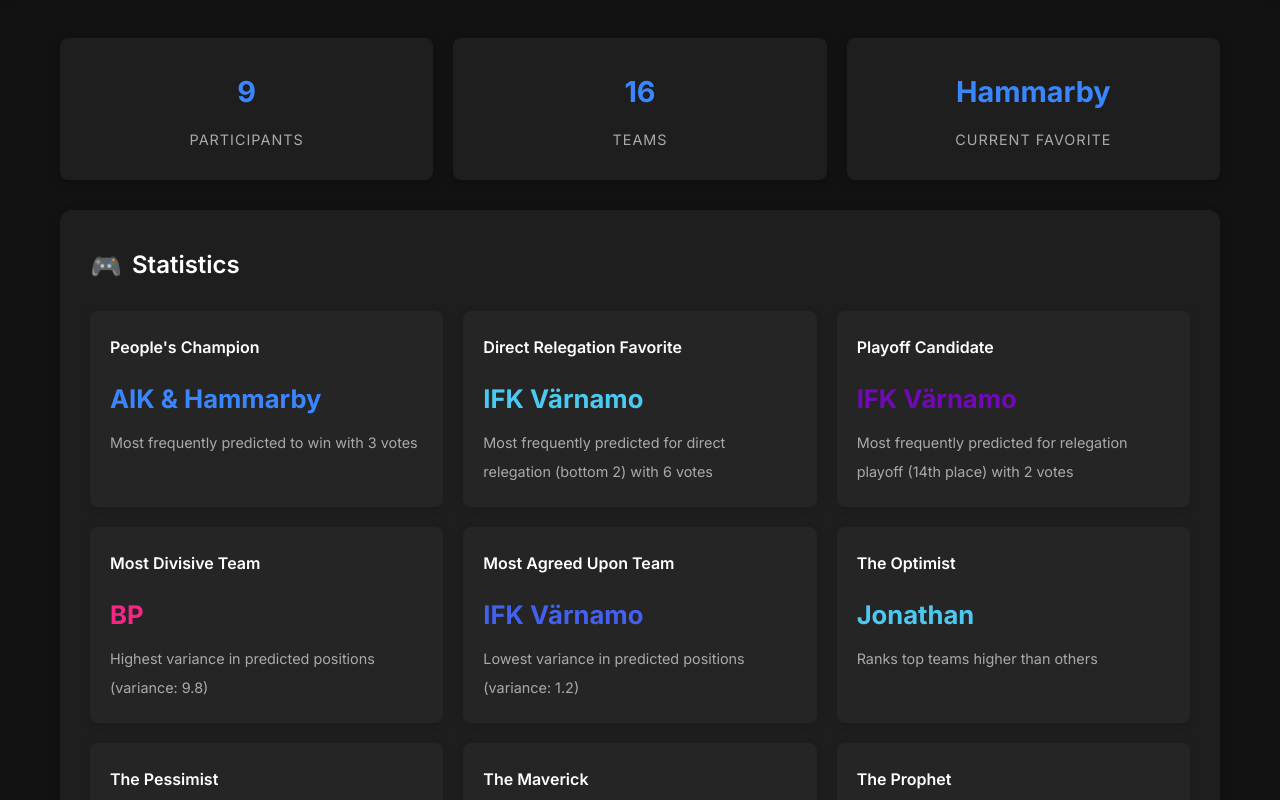
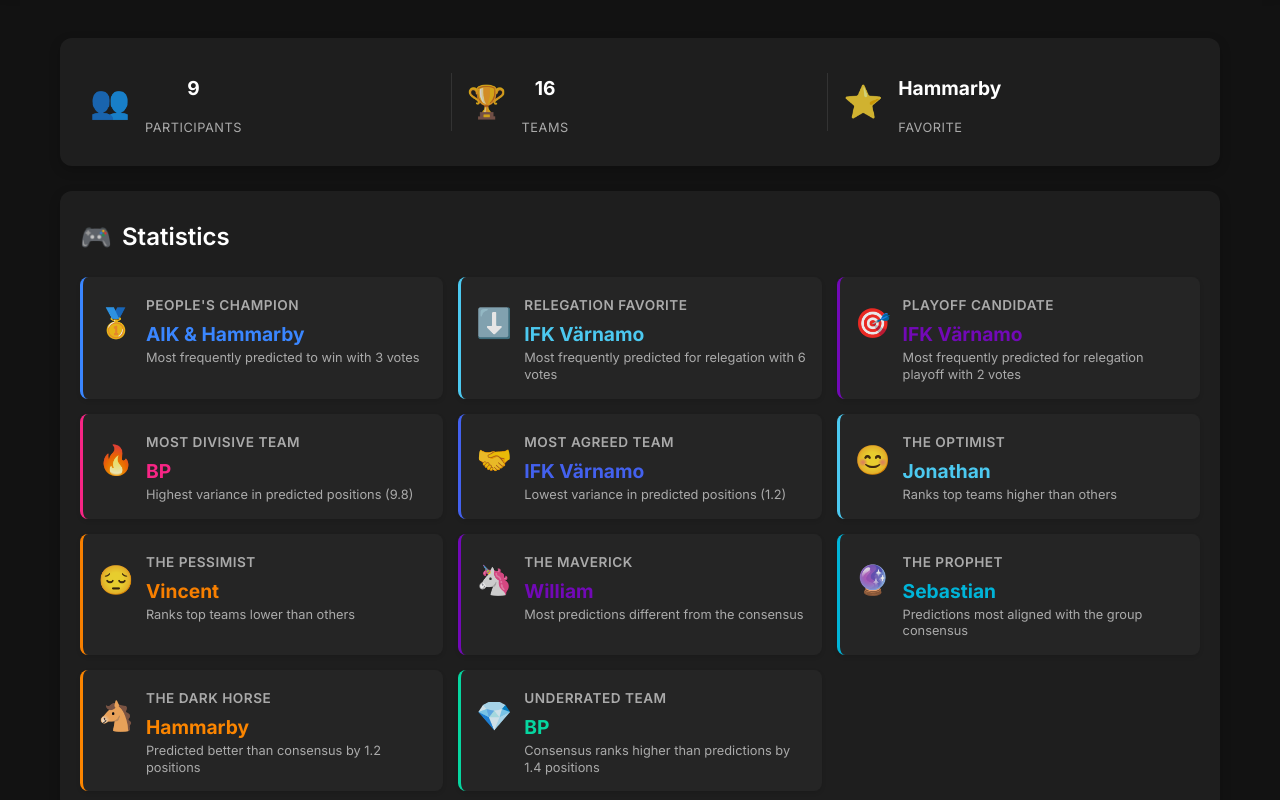
Before and after one commit to vinhed/grabbarnas-allsvenskan2025, a React (Create React App) app: page / in a window 1280 px wide. Shown: the part 260-1060 px from the top of the page. Built offline with nearby package versions, Linux system fonts and the light colour scheme; no server answers.

Commit message:
Updated styling

```diff
--- a/src/App.css
+++ b/src/App.css
@@ -724,3 +724,261 @@ tr.relegation-playoff td.team-highlight {
   overflow: hidden;
   text-overflow: ellipsis;
 }
+
+/* Add these styles to your App.css */
+
+/* Compact stats container */
+.compact-stats-container {
+  display: flex;
+  justify-content: space-between;
+  background-color: var(--bg-secondary);
+  border-radius: 12px;
+  padding: 15px;
+  margin-bottom: 25px;
+  box-shadow: 0 4px 12px rgba(0, 0, 0, 0.2);
+}
+
+.compact-stat-item {
+  display: flex;
+  align-items: center;
+  padding: 10px 15px;
+  flex: 1;
+  max-width: 33.333%;
+  position: relative;
+}
+
+.compact-stat-item:not(:last-child)::after {
+  content: '';
+  position: absolute;
+  right: 0;
+  top: 20%;
+  height: 60%;
+  width: 1px;
+  background-color: var(--border-color);
+}
+
+.stat-icon {
+  font-size: 2rem;
+  margin-right: 15px;
+  opacity: 0.8;
+  display: flex;
+  align-items: center;
+  justify-content: center;
+}
+
+.stat-content {
+  display: flex;
+  flex-direction: column;
+}
+
+.stat-value {
+  font-size: 1.2rem;
+  font-weight: 700;
+  color: var(--text-primary);
+  margin-bottom: 2px;
+  white-space: nowrap;
+  overflow: hidden;
+  text-overflow: ellipsis;
+}
+
+.stat-label {
+  color: var(--text-secondary);
+  font-size: 0.8rem;
+  text-transform: uppercase;
+  letter-spacing: 0.5px;
+}
+
+/* Responsive adjustments */
+@media (max-width: 768px) {
+  .compact-stats-container {
+    flex-direction: column;
+    padding: 10px;
+  }
+
+  .compact-stat-item {
+    max-width: 100%;
+    padding: 8px 10px;
+  }
+
+  .compact-stat-item:not(:last-child)::after {
+    width: 80%;
+    height: 1px;
+    top: auto;
+    bottom: 0;
+    right: 10%;
+  }
+
+  .stat-icon {
+    font-size: 1.5rem;
+    margin-right: 10px;
+  }
+}
+
+/* Add these styles to your App.css for the updated Fun Stats section */
+
+.compact-fun-stats-section {
+  background-color: var(--bg-secondary);
+  border-radius: 12px;
+  padding: 20px;
+  margin-bottom: 30px;
+  box-shadow: 0 4px 12px rgba(0, 0, 0, 0.2);
+}
+
+.fun-stats-grid {
+  display: grid;
+  grid-template-columns: repeat(auto-fill, minmax(300px, 1fr));
+  gap: 15px;
+  margin-top: 15px;
+}
+
+.compact-fun-stat-card {
+  display: flex;
+  align-items: flex-start;
+  background-color: var(--bg-tertiary);
+  padding: 15px;
+  border-radius: 8px;
+  box-shadow: 0 2px 4px rgba(0, 0, 0, 0.1);
+  position: relative;
+  overflow: hidden;
+  transition: transform 0.2s ease, box-shadow 0.2s ease;
+  border-left: 3px solid transparent;
+}
+
+.compact-fun-stat-card:hover {
+  transform: translateY(-2px);
+  box-shadow: 0 4px 8px rgba(0, 0, 0, 0.15);
+}
+
+.fun-stat-icon {
+  font-size: 1.8rem;
+  margin-right: 12px;
+  opacity: 0.9;
+  margin-top: 2px;
+}
+
+.fun-stat-content {
+  flex: 1;
+}
+
+.fun-stat-title {
+  font-size: 0.85rem;
+  font-weight: 600;
+  margin-bottom: 4px;
+  color: var(--text-secondary);
+  text-transform: uppercase;
+  letter-spacing: 0.5px;
+}
+
+.fun-stat-value {
+  font-size: 1.2rem;
+  font-weight: 700;
+  margin-bottom: 4px;
+  line-height: 1.2;
+}
+
+.fun-stat-description {
+  font-size: 0.8rem;
+  color: var(--text-secondary);
+  line-height: 1.3;
+}
+
+/* Apply different border colors to fun stat cards */
+.compact-fun-stat-card:nth-child(1) {
+  border-left-color: var(--accent);
+}
+.compact-fun-stat-card:nth-child(1) .fun-stat-value {
+  color: var(--accent);
+}
+
+.compact-fun-stat-card:nth-child(2) {
+  border-left-color: var(--accent2);
+}
+.compact-fun-stat-card:nth-child(2) .fun-stat-value {
+  color: var(--accent2);
+}
+
+.compact-fun-stat-card:nth-child(3) {
+  border-left-color: var(--accent3);
+}
+.compact-fun-stat-card:nth-child(3) .fun-stat-value {
+  color: var(--accent3);
+}
+
+.compact-fun-stat-card:nth-child(4) {
+  border-left-color: #f72585;
+}
+.compact-fun-stat-card:nth-child(4) .fun-stat-value {
+  color: #f72585;
+}
+
+.compact-fun-stat-card:nth-child(5) {
+  border-left-color: #4361ee;
+}
+.compact-fun-stat-card:nth-child(5) .fun-stat-value {
+  color: #4361ee;
+}
+
+.compact-fun-stat-card:nth-child(6) {
+  border-left-color: #4cc9f0;
+}
+.compact-fun-stat-card:nth-child(6) .fun-stat-value {
+  color: #4cc9f0;
+}
+
+.compact-fun-stat-card:nth-child(7) {
+  border-left-color: #f77f00;
+}
+.compact-fun-stat-card:nth-child(7) .fun-stat-value {
+  color: #f77f00;
+}
+
+.compact-fun-stat-card:nth-child(8) {
+  border-left-color: #7209b7;
+}
+.compact-fun-stat-card:nth-child(8) .fun-stat-value {
+  color: #7209b7;
+}
+
+.compact-fun-stat-card:nth-child(9) {
+  border-left-color: #00b4d8;
+}
+.compact-fun-stat-card:nth-child(9) .fun-stat-value {
+  color: #00b4d8;
+}
+
+.compact-fun-stat-card:nth-child(10) {
+  border-left-color: #fb8500;
+}
+.compact-fun-stat-card:nth-child(10) .fun-stat-value {
+  color: #fb8500;
+}
+
+.compact-fun-stat-card:nth-child(11) {
+  border-left-color: #06d6a0;
+}
+.compact-fun-stat-card:nth-child(11) .fun-stat-value {
+  color: #06d6a0;
+}
+
+.compact-fun-stat-card:nth-child(12) {
+  border-left-color: #ef476f;
+}
+.compact-fun-stat-card:nth-child(12) .fun-stat-value {
+  color: #ef476f;
+}
+
+/* Responsive adjustments */
+@media (max-width: 768px) {
+  .fun-stats-grid {
+    grid-template-columns: 1fr;
+  }
+
+  .compact-fun-stat-card {
+    padding: 12px;
+  }
+
+  .fun-stat-icon {
+    font-size: 1.5rem;
+    margin-right: 10px;
+  }
+}
--- a/src/components/FunStats.js
+++ b/src/components/FunStats.js
@@ -4,119 +4,98 @@ import React from 'react';
 const FunStats = ({ stats }) => {
   if (!stats || Object.keys(stats).length === 0) {
     return (
-      <section className="fun-stats-section">
+      <section className="compact-fun-stats-section">
         <h2 className="section-title"><span className="icon">🎮</span> Statistics</h2>
         <p>No statistics available yet.</p>
       </section>
     );
   }
 
+  // Create an array of stat cards with their data
+  const statCards = [
+    stats.mostPredictedChampion && {
+      title: "People's Champion",
+      value: stats.mostPredictedChampion,
+      description: `Most frequently predicted to win with ${stats.championVotes} votes`,
+      icon: "🥇"
+    },
+    stats.mostPredictedRelegation && {
+      title: "Relegation Favorite",
+      value: stats.mostPredictedRelegation,
+      description: `Most frequently predicted for relegation with ${stats.relegationVotes} votes`,
+      icon: "⬇️"
+    },
+    stats.mostPredictedPlayoff && {
+      title: "Playoff Candidate",
+      value: stats.mostPredictedPlayoff,
+      description: `Most frequently predicted for relegation playoff with ${stats.playoffVotes} votes`,
+      icon: "🎯"
+    },
+    stats.mostDivisiveTeam && {
+      title: "Most Divisive Team",
+      value: stats.mostDivisiveTeam,
+      description: `Highest variance in predicted positions (${stats.divisiveVariance})`,
+      icon: "🔥"
+    },
+    stats.mostAgreedTeam && {
+      title: "Most Agreed Team",
+      value: stats.mostAgreedTeam,
+      description: `Lowest variance in predicted positions (${stats.agreedVariance})`,
+      icon: "🤝"
+    },
+    stats.mostOptimistic && {
+      title: "The Optimist",
+      value: stats.mostOptimistic,
+      description: "Ranks top teams higher than others",
+      icon: "😊"
+    },
+    stats.mostPessimistic && {
+      title: "The Pessimist",
+      value: stats.mostPessimistic,
+      description: "Ranks top teams lower than others",
+      icon: "😔"
+    },
+    stats.mostUnique && {
+      title: "The Maverick",
+      value: stats.mostUnique,
+      description: "Most predictions different from the consensus",
+      icon: "🦄"
+    },
+    stats.prophet && {
+      title: "The Prophet",
+      value: stats.prophet,
+      description: "Predictions most aligned with the group consensus",
+      icon: "🔮"
+    },
+    stats.biggestDarkHorse && {
+      title: "The Dark Horse",
+      value: stats.biggestDarkHorse,
+      description: `Predicted better than consensus by ${stats.darkHorseValue} positions`,
+      icon: "🐴"
+    },
+    stats.mostUnderrated && {
+      title: "Underrated Team",
+      value: stats.mostUnderrated,
+      description: `Consensus ranks higher than predictions by ${stats.underratedValue} positions`,
+      icon: "💎"
+    }
+  ].filter(Boolean); // Remove any undefined entries
+
   return (
-    <section className="fun-stats-section">
+    <section className="compact-fun-stats-section">
       <h2 className="section-title"><span className="icon">🎮</span> Statistics</h2>
 
       <div className="fun-stats-grid">
-        {stats.mostPredictedChampion && (
-          <div className="fun-stat-card">
-            <div className="fun-stat-title">People's Champion</div>
-            <div className="fun-stat-value">{stats.mostPredictedChampion}</div>
-            <div className="fun-stat-description">
-              Most frequently predicted to win with {stats.championVotes} votes
+        {statCards.map((stat, index) => (
+          <div key={index} className="compact-fun-stat-card">
+            <div className="fun-stat-icon">{stat.icon}</div>
+            <div className="fun-stat-content">
+              <div className="fun-stat-title">{stat.title}</div>
+              <div className="fun-stat-value">{stat.value}</div>
+              <div className="fun-stat-description">{stat.description}</div>
             </div>
           </div>
-        )}
-
-        {stats.mostPredictedRelegation && (
-          <div className="fun-stat-card">
-            <div className="fun-stat-title">Direct Relegation Favorite</div>
-            <div className="fun-stat-value">{stats.mostPredictedRelegation}</div>
-            <div className="fun-stat-description">
-              Most frequently predicted for direct relegation (bottom 2) with {stats.relegationVotes} votes
-            </div>
-          </div>
-        )}
-
-        {stats.mostPredictedPlayoff && (
-          <div className="fun-stat-card">
-            <div className="fun-stat-title">Playoff Candidate</div>
-            <div className="fun-stat-value">{stats.mostPredictedPlayoff}</div>
-            <div className="fun-stat-description">
-              Most frequently predicted for relegation playoff (14th place) with {stats.playoffVotes} votes
-            </div>
-          </div>
-        )}
-
-        {stats.mostDivisiveTeam && (
-          <div className="fun-stat-card">
-            <div className="fun-stat-title">Most Divisive Team</div>
-            <div className="fun-stat-value">{stats.mostDivisiveTeam}</div>
-            <div className="fun-stat-description">
-              Highest variance in predicted positions (variance: {stats.divisiveVariance})
-            </div>
-          </div>
-        )}
-
-        {stats.mostAgreedTeam && (
-          <div className="fun-stat-card">
-            <div className="fun-stat-title">Most Agreed Upon Team</div>
-            <div className="fun-stat-value">{stats.mostAgreedTeam}</div>
-            <div className="fun-stat-description">
-              Lowest variance in predicted positions (variance: {stats.agreedVariance})
-            </div>
-          </div>
-        )}
-
-        {stats.mostOptimistic && (
-          <div className="fun-stat-card">
-            <div className="fun-stat-title">The Optimist</div>
-            <div className="fun-stat-value">{stats.mostOptimistic}</div>
-            <div className="fun-stat-description">Ranks top teams higher than others</div>
-          </div>
-        )}
-
-        {stats.mostPessimistic && (
-          <div className="fun-stat-card">
-            <div className="fun-stat-title">The Pessimist</div>
-            <div className="fun-stat-value">{stats.mostPessimistic}</div>
-            <div className="fun-stat-description">Ranks top teams lower than others</div>
-          </div>
-        )}
-
-        {stats.mostUnique && (
-          <div className="fun-stat-card">
-            <div className="fun-stat-title">The Maverick</div>
-            <div className="fun-stat-value">{stats.mostUnique}</div>
-            <div className="fun-stat-description">Most predictions different from the consensus</div>
-          </div>
-        )}
-
-        {stats.prophet && (
-          <div className="fun-stat-card">
-            <div className="fun-stat-title">The Prophet</div>
-            <div className="fun-stat-value">{stats.prophet}</div>
-            <div className="fun-stat-description">Predictions most aligned with the group consensus</div>
-          </div>
-        )}
-
-        {stats.biggestDarkHorse && (
-          <div className="fun-stat-card">
-            <div className="fun-stat-title">The Dark Horse</div>
-            <div className="fun-stat-value">{stats.biggestDarkHorse}</div>
-            <div className="fun-stat-description">
-              Predicted better than consensus ranking by {stats.darkHorseValue} positions
-            </div>
-          </div>
-        )}
-
-        {stats.mostUnderrated && (
-          <div className="fun-stat-card">
-            <div className="fun-stat-title">The Underrated Team</div>
-            <div className="fun-stat-value">{stats.mostUnderrated}</div>
-            <div className="fun-stat-description">
-              Consensus ranks higher than predictions by {stats.underratedValue} positions
-            </div>
-          </div>
-        )}
+        ))}
       </div>
     </section>
   );
--- a/src/components/StatsCard.js
+++ b/src/components/StatsCard.js
@@ -3,20 +3,29 @@ import React from 'react';
 
 const StatsCards = ({ bets, consensusRankings }) => {
   return (
-    <div className="stats-grid">
-      <div className="stat-card">
+    <div className="compact-stats-container">
+      <div className="compact-stat-item">
+        <div className="stat-icon">👥</div>
+        <div className="stat-content">
           <div className="stat-value">{Object.keys(bets).length}</div>
           <div className="stat-label">Participants</div>
         </div>
-      <div className="stat-card">
+      </div>
+      <div className="compact-stat-item">
+        <div className="stat-icon">🏆</div>
+        <div className="stat-content">
           <div className="stat-value">{Object.keys(consensusRankings).length}</div>
           <div className="stat-label">Teams</div>
         </div>
-      <div className="stat-card">
+      </div>
+      <div className="compact-stat-item">
+        <div className="stat-icon">⭐</div>
+        <div className="stat-content">
           <div className="stat-value">
             {Object.keys(consensusRankings)[0] || 'N/A'}
           </div>
-        <div className="stat-label">Current Favorite</div>
+          <div className="stat-label">Favorite</div>
+        </div>
       </div>
     </div>
   );
```
Also changed, not shown: package.json (+7 -1 lines), 1 other file (tests, documents, lock files or other folders). Lines whose indentation alone changed are shown as unchanged.
